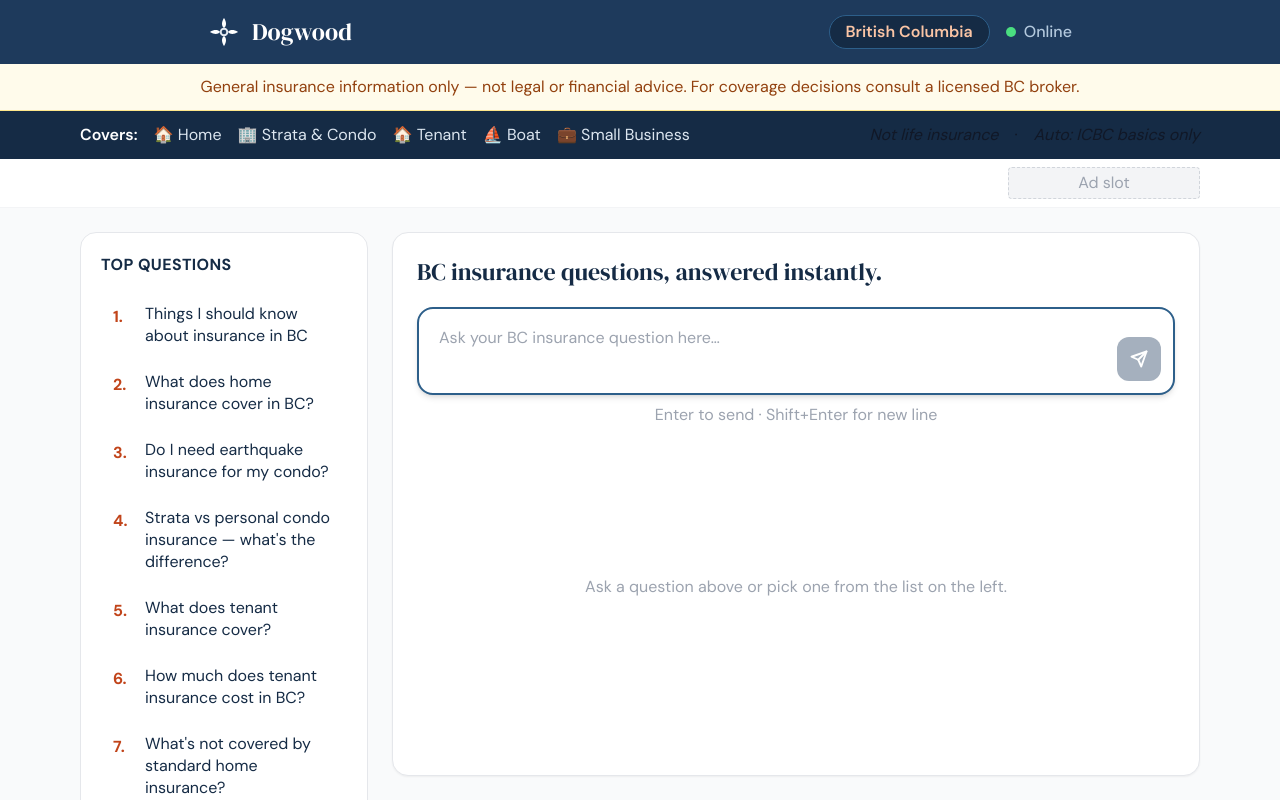
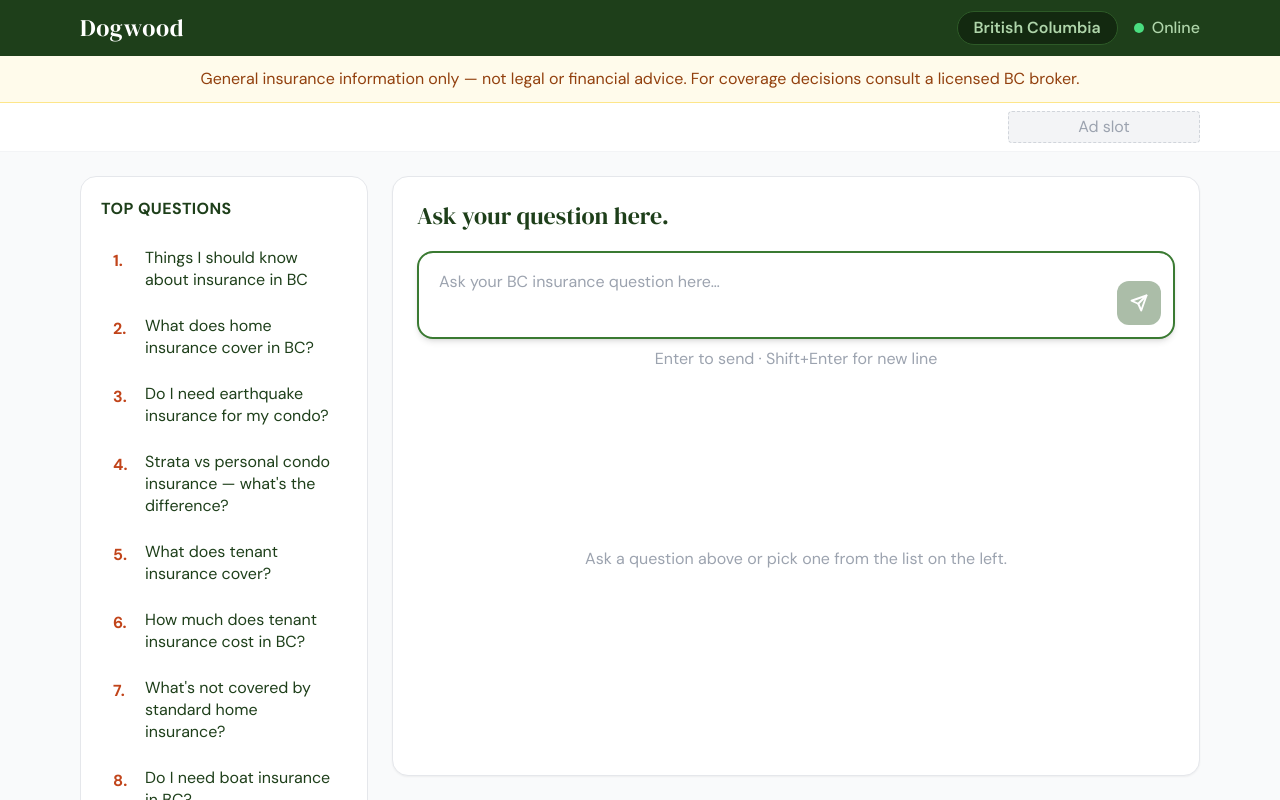
Before and after one commit to bennykaker/dogwood, a Next.js app: page / in a window 1280 px wide. Shown: the top 800 px of the page. Built offline with nearby package versions, Linux system fonts and the light colour scheme.

Commit message:
Forest green theme, simplified header, remove covers bar

```diff
--- a/app/components/ChatInterface.tsx
+++ b/app/components/ChatInterface.tsx
@@ -11,13 +11,13 @@ type Message = {
 function TypingIndicator() {
   return (
     <div className="flex items-start gap-3">
-      <div className="w-9 h-9 rounded-full bg-navy-600 flex items-center justify-center text-white text-base font-bold flex-shrink-0">
+      <div className="w-9 h-9 rounded-full bg-forest-600 flex items-center justify-center text-white text-base font-bold flex-shrink-0">
         D
       </div>
-      <div className="bg-navy-50 border border-navy-100 dark:bg-navy-700 dark:border-navy-600 rounded-2xl rounded-tl-sm px-4 py-3 flex items-center gap-1.5">
-        <span className="typing-dot w-2 h-2 rounded-full bg-navy-400 inline-block" />
-        <span className="typing-dot w-2 h-2 rounded-full bg-navy-400 inline-block" />
-        <span className="typing-dot w-2 h-2 rounded-full bg-navy-400 inline-block" />
+      <div className="bg-forest-50 border border-forest-100 dark:bg-forest-700 dark:border-forest-600 rounded-2xl rounded-tl-sm px-4 py-3 flex items-center gap-1.5">
+        <span className="typing-dot w-2 h-2 rounded-full bg-forest-400 inline-block" />
+        <span className="typing-dot w-2 h-2 rounded-full bg-forest-400 inline-block" />
+        <span className="typing-dot w-2 h-2 rounded-full bg-forest-400 inline-block" />
       </div>
     </div>
   )
@@ -28,7 +28,7 @@ function MessageBubble({ msg }: { msg: Message }) {
   return (
     <div className={`flex items-start gap-3 ${isUser ? 'flex-row-reverse' : ''}`}>
       <div className={`w-9 h-9 rounded-full flex items-center justify-center text-base font-bold flex-shrink-0 ${
-        isUser ? 'bg-coral-500 text-white' : 'bg-navy-600 text-white'
+        isUser ? 'bg-coral-500 text-white' : 'bg-forest-600 text-white'
       }`}>
         {isUser ? 'You' : 'D'}
       </div>
@@ -36,7 +36,7 @@ function MessageBubble({ msg }: { msg: Message }) {
         <div className={`px-4 py-3 rounded-2xl text-base leading-relaxed whitespace-pre-wrap ${
           isUser
             ? 'bg-coral-500 text-white rounded-tr-sm'
-            : 'bg-navy-50 border border-navy-100 text-navy-800 rounded-tl-sm dark:bg-navy-700 dark:border-navy-600 dark:text-gray-100'
+            : 'bg-forest-50 border border-forest-100 text-forest-800 rounded-tl-sm dark:bg-forest-700 dark:border-forest-600 dark:text-gray-100'
         }`}>
           {msg.content}
         </div>
@@ -127,7 +127,7 @@ export default function ChatInterface({ pendingQuestion, onQuestionSent }: {
 
       {/* Prominent input at top */}
       <div className="mb-5">
-        <div className="flex gap-3 items-end bg-white dark:bg-navy-800 border-2 border-navy-300 dark:border-navy-500 rounded-2xl p-3 shadow-md focus-within:border-navy-500 dark:focus-within:border-navy-400 transition-colors">
+        <div className="flex gap-3 items-end bg-white dark:bg-forest-800 border-2 border-forest-300 dark:border-forest-500 rounded-2xl p-3 shadow-md focus-within:border-forest-500 dark:focus-within:border-forest-400 transition-colors">
           <textarea
             ref={textareaRef}
             value={input}
@@ -137,13 +137,13 @@ export default function ChatInterface({ pendingQuestion, onQuestionSent }: {
             rows={2}
             disabled={loading}
             autoFocus
-            className="flex-1 resize-none bg-transparent text-base text-gray-800 dark:text-gray-100 placeholder-gray-400 dark:placeholder-navy-400 outline-none py-1 px-2 leading-relaxed"
+            className="flex-1 resize-none bg-transparent text-base text-gray-800 dark:text-gray-100 placeholder-gray-400 dark:placeholder-forest-400 outline-none py-1 px-2 leading-relaxed"
             style={{ maxHeight: '160px' }}
           />
           <button
             onClick={() => sendMessage(input)}
             disabled={!input.trim() || loading}
-            className="w-11 h-11 rounded-xl bg-navy-600 hover:bg-navy-700 disabled:opacity-40 disabled:cursor-not-allowed flex items-center justify-center flex-shrink-0 transition-colors"
+            className="w-11 h-11 rounded-xl bg-forest-600 hover:bg-forest-700 disabled:opacity-40 disabled:cursor-not-allowed flex items-center justify-center flex-shrink-0 transition-colors"
             aria-label="Send"
           >
             <svg width="18" height="18" viewBox="0 0 24 24" fill="none" stroke="white" strokeWidth="2.5" strokeLinecap="round" strokeLinejoin="round">
@@ -152,7 +152,7 @@ export default function ChatInterface({ pendingQuestion, onQuestionSent }: {
             </svg>
           </button>
         </div>
-        <p className="text-base text-gray-400 dark:text-navy-500 mt-2 text-center">
+        <p className="text-base text-gray-400 dark:text-forest-500 mt-2 text-center">
           Enter to send · Shift+Enter for new line
         </p>
       </div>
@@ -161,7 +161,7 @@ export default function ChatInterface({ pendingQuestion, onQuestionSent }: {
       <div className="flex-1 min-h-0 overflow-y-auto chat-scroll flex flex-col gap-4 pb-2">
         {messages.length === 0 && (
           <div className="flex flex-col items-center justify-center h-full text-center py-16 gap-3">
-            <p className="text-base text-gray-400 dark:text-navy-400">
+            <p className="text-base text-gray-400 dark:text-forest-400">
               Ask a question above or pick one from the list on the left.
             </p>
           </div>
--- a/app/components/Nav.tsx
+++ b/app/components/Nav.tsx
@@ -1,25 +1,17 @@
-import DogwoodLogo from './DogwoodLogo'
-
 export default function Nav() {
   return (
-    <nav className="bg-navy-600 sticky top-0 z-40">
-      <div className="max-w-4xl mx-auto px-4 h-16 flex items-center justify-between">
-        {/* Wordmark */}
-        <div className="flex items-center gap-3">
-          <DogwoodLogo size={32} white />
-          <span className="font-serif text-2xl text-white leading-none">
-            Dogwood
-          </span>
-        </div>
-
-        {/* Right side */}
+    <nav className="bg-forest-700 sticky top-0 z-40">
+      <div className="max-w-6xl mx-auto px-4 h-14 flex items-center justify-between">
+        <span className="font-serif text-2xl text-white tracking-wide">
+          Dogwood
+        </span>
         <div className="flex items-center gap-4">
-          <span className="text-base font-semibold text-coral-200 bg-navy-700 border border-navy-500 rounded-full px-4 py-1">
+          <span className="text-base font-semibold text-forest-200 bg-forest-800 border border-forest-600 rounded-full px-4 py-1">
             British Columbia
           </span>
           <div className="flex items-center gap-2">
             <span className="w-2.5 h-2.5 rounded-full bg-green-400 inline-block" />
-            <span className="text-base text-navy-200 font-medium hidden sm:inline">Online</span>
+            <span className="text-base text-forest-200 font-medium hidden sm:inline">Online</span>
           </div>
         </div>
       </div>
--- a/app/components/QuestionSidebar.tsx
+++ b/app/components/QuestionSidebar.tsx
@@ -18,8 +18,8 @@ const QUESTIONS = [
 export default function QuestionSidebar({ onQuestion }: { onQuestion: (q: string) => void }) {
   return (
     <aside className="w-72 flex-shrink-0 flex flex-col">
-      <div className="bg-white dark:bg-navy-800 border border-gray-200 dark:border-navy-700 rounded-2xl p-5 flex flex-col flex-1">
-        <h2 className="text-base font-bold text-navy-700 dark:text-white uppercase tracking-wide mb-4">
+      <div className="bg-white dark:bg-forest-800 border border-gray-200 dark:border-forest-700 rounded-2xl p-5 flex flex-col flex-1">
+        <h2 className="text-base font-bold text-forest-700 dark:text-white uppercase tracking-wide mb-4">
           Top Questions
         </h2>
         <ol className="flex flex-col gap-1 flex-1">
@@ -27,12 +27,12 @@ export default function QuestionSidebar({ onQuestion }: { onQuestion: (q: string
             <li key={q}>
               <button
                 onClick={() => onQuestion(q)}
-                className="w-full text-left flex items-start gap-3 px-3 py-2.5 rounded-xl hover:bg-navy-50 dark:hover:bg-navy-700 transition-colors group"
+                className="w-full text-left flex items-start gap-3 px-3 py-2.5 rounded-xl hover:bg-forest-50 dark:hover:bg-forest-700 transition-colors group"
               >
                 <span className="text-base font-bold text-coral-500 group-hover:text-coral-600 w-5 flex-shrink-0 mt-0.5">
                   {i + 1}.
                 </span>
-                <span className="text-base text-navy-700 dark:text-navy-200 leading-snug group-hover:text-navy-900 dark:group-hover:text-white">
+                <span className="text-base text-forest-700 dark:text-forest-200 leading-snug group-hover:text-forest-900 dark:group-hover:text-white">
                   {q}
                 </span>
               </button>
--- a/app/page.tsx
+++ b/app/page.tsx
@@ -9,7 +9,7 @@ export default function HomePage() {
   const [pendingQuestion, setPendingQuestion] = useState<string | null>(null)
 
   return (
-    <div className="flex flex-col h-screen bg-gray-50 dark:bg-navy-900">
+    <div className="flex flex-col h-screen bg-gray-50 dark:bg-forest-900">
       <Nav />
 
       {/* Disclaimer */}
@@ -19,28 +19,11 @@ export default function HomePage() {
         </div>
       </div>
 
-      {/* Coverage scope */}
-      <div className="bg-navy-700 flex-shrink-0">
-        <div className="max-w-6xl mx-auto px-4 py-3 flex flex-wrap items-center justify-between gap-3">
-          <div className="flex flex-wrap items-center gap-x-4 gap-y-1">
-            <span className="text-base font-semibold text-white">Covers:</span>
-            {['🏠 Home', '🏢 Strata & Condo', '🏠 Tenant', '⛵ Boat', '💼 Small Business'].map(item => (
-              <span key={item} className="text-base text-navy-100">{item}</span>
-            ))}
-          </div>
-          <div className="flex flex-wrap items-center gap-x-4 gap-y-1">
-            <span className="text-base text-navy-300 italic">Not life insurance</span>
-            <span className="text-base text-navy-300">·</span>
-            <span className="text-base text-navy-300 italic">Auto: ICBC basics only</span>
-          </div>
-        </div>
-      </div>
-
       {/* Ad bar */}
-      <div className="bg-white border-b border-gray-100 dark:bg-navy-800 dark:border-navy-700 flex-shrink-0">
+      <div className="bg-white border-b border-gray-100 dark:bg-forest-800 dark:border-forest-700 flex-shrink-0">
         <div className="max-w-6xl mx-auto px-4 py-2 flex items-center justify-end">
-          <div className="w-48 h-8 bg-gray-100 dark:bg-navy-700 rounded border border-dashed border-gray-300 dark:border-navy-500 flex items-center justify-center">
-            <span className="text-base text-gray-400 dark:text-navy-400">Ad slot</span>
+          <div className="w-48 h-8 bg-gray-100 dark:bg-forest-700 rounded border border-dashed border-gray-300 dark:border-forest-600 flex items-center justify-center">
+            <span className="text-base text-gray-400 dark:text-forest-400">Ad slot</span>
           </div>
         </div>
       </div>
@@ -54,9 +37,9 @@ export default function HomePage() {
         </div>
 
         {/* Chat panel */}
-        <div className="flex-1 min-w-0 flex flex-col h-full bg-white dark:bg-navy-800 border border-gray-200 dark:border-navy-700 rounded-2xl p-6 shadow-sm">
-          <h1 className="font-serif text-2xl text-navy-700 dark:text-white mb-5 leading-tight">
-            BC insurance questions, answered instantly.
+        <div className="flex-1 min-w-0 flex flex-col h-full bg-white dark:bg-forest-800 border border-gray-200 dark:border-forest-700 rounded-2xl p-6 shadow-sm">
+          <h1 className="font-serif text-2xl text-forest-700 dark:text-white mb-5 leading-tight">
+            Ask your question here.
           </h1>
           <ChatInterface
             pendingQuestion={pendingQuestion}
--- a/tailwind.config.ts
+++ b/tailwind.config.ts
@@ -6,17 +6,18 @@ const config: Config = {
   theme: {
     extend: {
       colors: {
-        navy: {
-          DEFAULT: '#1e3a5c',
-          50:  '#f0f4f9',
-          100: '#dce6f0',
-          200: '#b3c8dd',
-          400: '#4a7aaa',
-          500: '#2d5f8a',
-          600: '#1e3a5c',
-          700: '#152b45',
-          800: '#0e1e30',
-          900: '#090f18',
+        forest: {
+          DEFAULT: '#2d5a27',
+          50:  '#f1f7f0',
+          100: '#d9edd6',
+          200: '#afd5aa',
+          300: '#7db876',
+          400: '#4d9e43',
+          500: '#3a7a32',
+          600: '#2d5a27',
+          700: '#1e3f1a',
+          800: '#132910',
+          900: '#0a180a',
         },
         coral: {
           DEFAULT: '#c1441a',
```
Also changed, not shown: app/admin/page.tsx (+15 -15 lines), app/components/NewHereModal.tsx (+4 -4 lines), 1 other file (tests, documents, lock files or other folders).
